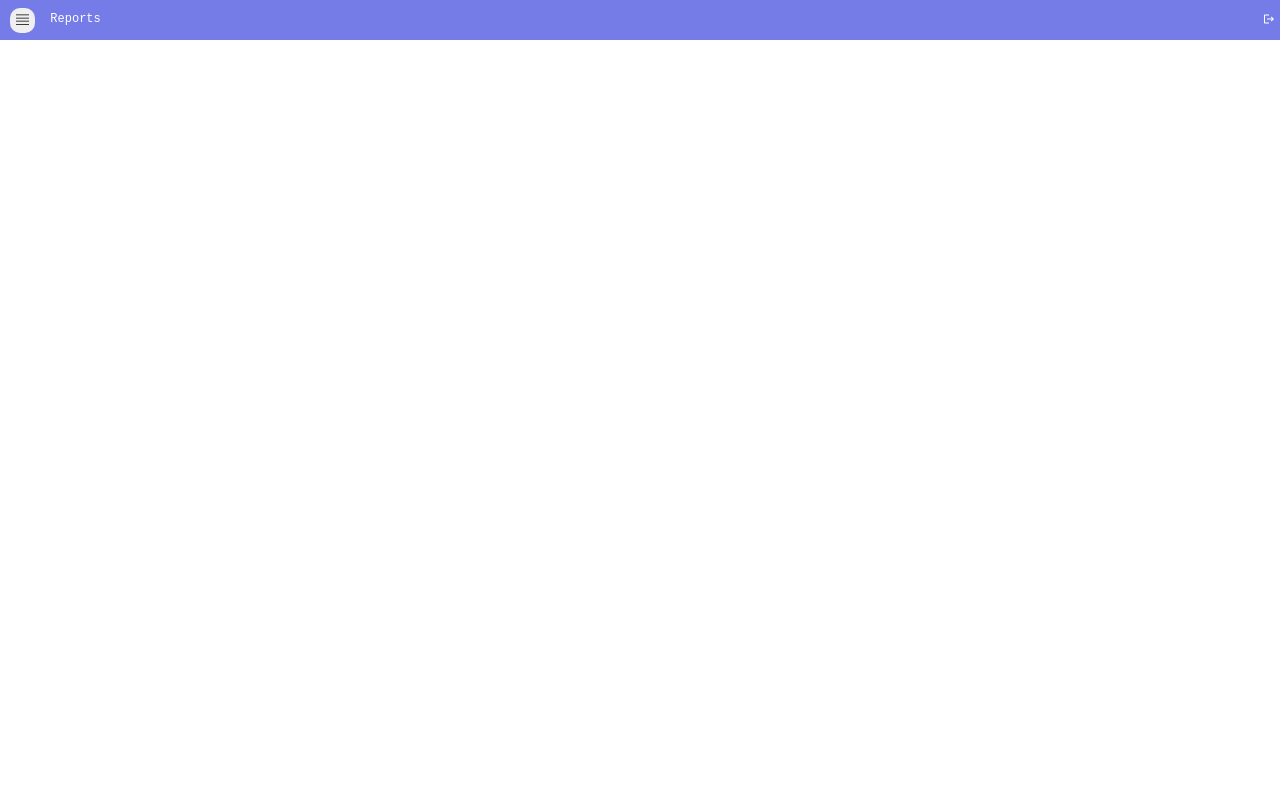
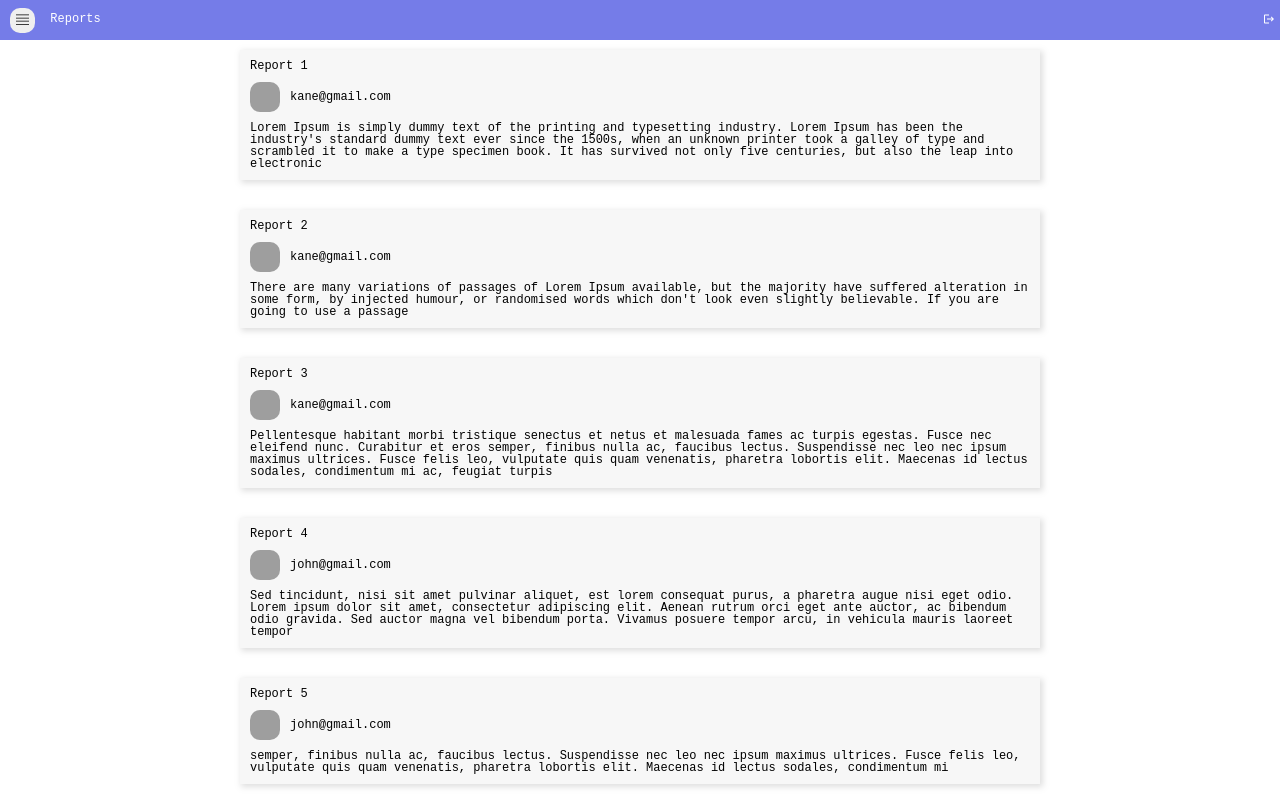
Before and after one commit to amirjanyanIT/test-task-dashboard, a React (Create React App) app: page /report in a window 1280 px wide. Shown: the top 800 px of the page. Built offline with nearby package versions, Linux system fonts and the light colour scheme; data requests are answered from the project's data file; grey boxes are pictures that could not be loaded; a web font is replaced by a local one.

Commit message:
created reports page

```diff
--- a/src/Pages/Report/index.tsx
+++ b/src/Pages/Report/index.tsx
@@ -1,11 +1,60 @@
+import { useEffect } from "react";
 import { Layout } from "../../Components";
 import { Helmet } from "react-helmet";
+import { Container } from "./styles";
+
+import { useDispatch, useSelector } from "react-redux";
+import {
+  ReportsStateI,
+  UsersStateI,
+  fetchReports,
+  fetchUsers,
+} from "../../slices";
+import { RootState } from "../../store";
+
 export const Report = () => {
+  const dispatch = useDispatch<any>();
+  const reports = useSelector<RootState, ReportsStateI>(
+    (state) => state.reports
+  );
+  const users = useSelector<RootState, UsersStateI>((state) => state.users);
+
+  useEffect(() => {
+    dispatch(fetchReports());
+    dispatch(fetchUsers());
+    // eslint-disable-next-line react-hooks/exhaustive-deps
+  }, []);
+
   return (
     <Layout title="Reports">
       <Helmet>
         <title>Reports</title>
       </Helmet>
+      <Container>
+        <div className="list">
+          {reports.data.map((report, index) => {
+            return (
+              <div className="item" key={index}>
+                <div className="title">{report.title}</div>
+                <div className="user">
+                  <div
+                    className="avatar"
+                    style={{
+                      backgroundImage: `url(${
+                        users.data.find((u) => u.id === report.userId)?.image
+                      })`,
+                    }}
+                  ></div>
+                  <div className="email">
+                    {users.data.find((u) => u.id === report.userId)?.email}
+                  </div>
+                </div>
+                <div className="content">{report.content}</div>
+              </div>
+            );
+          })}
+        </div>
+      </Container>
     </Layout>
   );
 };
--- a/src/Pages/Report/styles.tsx
+++ b/src/Pages/Report/styles.tsx
@@ -1,4 +1,33 @@
-import styled from 'styled-components'
+import styled from "styled-components";
 
 export const Container = styled.div`
-`
+  .list {
+    margin: 0 auto;
+    display: flex;
+    max-width: 800px;
+    gap: 30px;
+    flex-direction: column;
+    grid-template-columns: auto;
+    .item {
+      display: flex;
+      flex-direction: column;
+      gap: 5px;
+      background-color: #80808010;
+      box-shadow: 2px 2px 6px 1px #80808040;
+      padding: 10px;
+      .user {
+        margin: 5px 0;
+        display: flex;
+        gap: 10px;
+        align-items: center;
+        .avatar {
+          width: 30px;
+          height: 30px;
+          border-radius: 10px;
+          background-position: center;
+          background-size: cover;
+        }
+      }
+    }
+  }
+`;
--- a/src/router.tsx
+++ b/src/router.tsx
@@ -21,6 +21,10 @@ export const router = createBrowserRouter([
     element: <Report />,
   },
   {
+    path: "/report/:id",
+    element: <Report />,
+  },
+  {
     path: "/login",
     element: <Login />,
   },
--- a/src/slices/reports.ts
+++ b/src/slices/reports.ts
@@ -1,14 +1,22 @@
-import { createSlice } from "@reduxjs/toolkit";
+import axios from "axios";
+import { createAsyncThunk, createSlice } from "@reduxjs/toolkit";
+
+interface DataI {
+  id: string;
+  userId: number;
+  title: string;
+  content: string;
+}
 
 export interface ReportsStateI {
-  data: {
-    id: string;
-    userId: string;
-    title: string;
-    content: string;
-  }[];
-  status: "fulfilled" | "pending";
+  data: DataI[];
+  status: "fulfilled" | "pending" | "rejected";
 }
+
+export const fetchReports = createAsyncThunk("reports/fetchReports", async () => {
+  const { data } = await axios("/reports");
+  return data as DataI[];
+});
 
 const reports = createSlice({
   name: "Reports",
@@ -16,13 +24,15 @@ const reports = createSlice({
     data: [],
     status: "fulfilled",
   } as ReportsStateI ,
-  reducers: {
-    set: (state, action) => {
-      state.data = action.payload;
-    },
-  },
+  reducers: {},
+  extraReducers: (builder) => {
+    builder.addCase(fetchReports.pending, (state) => { state.status = "pending"  })
+    builder.addCase(fetchReports.fulfilled, (state, action) => {
+      state.status = "fulfilled";
+      state.data = action.payload
+    })
+    builder.addCase(fetchReports.rejected, (state) => { state.status = "rejected"  })
+  }
 });
 
-export const { set: setReports } = reports.actions;
-
 export const reportsReducer = reports.reducer;
```
